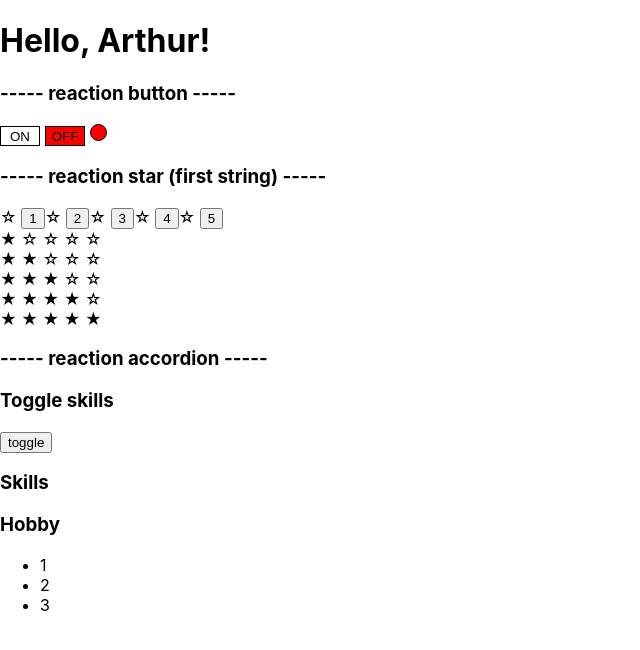
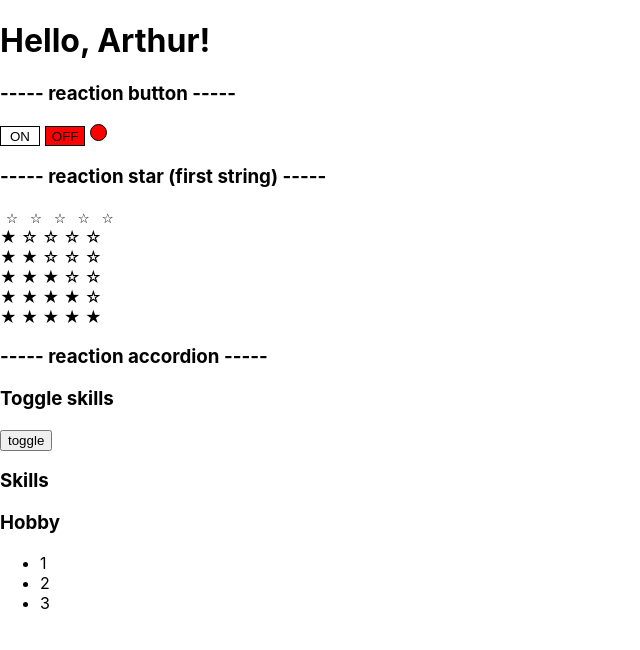
Before and after one commit to a-butterman/typescript-lesson, a React (Create React App) app: page / in a window 1280 px wide. Shown: the top 650 px of the page, without its empty margins (0-640 px from the left). Built offline with nearby package versions, Linux system fonts and the light colour scheme.

Commit message:
rating v2

```diff
--- a/src/components/UncotrolledRating/UncontrolledRating.tsx
+++ b/src/components/UncotrolledRating/UncontrolledRating.tsx
@@ -5,13 +5,18 @@ export function UncontrolledRating() {
 
     let [value, setValue] = useState(0)
 
+    const buttonClass = {
+        border: '0 solid white',
+        backgroundColor: 'white'
+    }
+
     return (
         <div>
-            <Star selected={value >= 1}/> <button onClick={ () => setValue(value = 1 ? 1 : 0) }>1</button>
-            <Star selected={value >= 2}/> <button onClick={ () => setValue(value = 2 ? 2 : 0) }>2</button>
-            <Star selected={value >= 3}/> <button onClick={ () => setValue(value = 3 ? 3 : 0) }>3</button>
-            <Star selected={value >= 4}/> <button onClick={ () => setValue(value = 4 ? 4 : 0) }>4</button>
-            <Star selected={value >= 5}/> <button onClick={ () => setValue(value = 5 ? 5 : 0) }>5</button>
+             <button style={buttonClass} onClick={ () => setValue(value = 1 ? 1 : 0) }><Star selected={value >= 1}/></button>
+             <button style={buttonClass} onClick={ () => setValue(value = 2 ? 2 : 0) }><Star selected={value >= 2}/></button>
+             <button style={buttonClass} onClick={ () => setValue(value = 3 ? 3 : 0) }><Star selected={value >= 3}/></button>
+             <button style={buttonClass} onClick={ () => setValue(value = 4 ? 4 : 0) }><Star selected={value >= 4}/></button>
+             <button style={buttonClass} onClick={ () => setValue(value = 5 ? 5 : 0) }><Star selected={value >= 5}/></button>
         </div>
     )
 }
```
